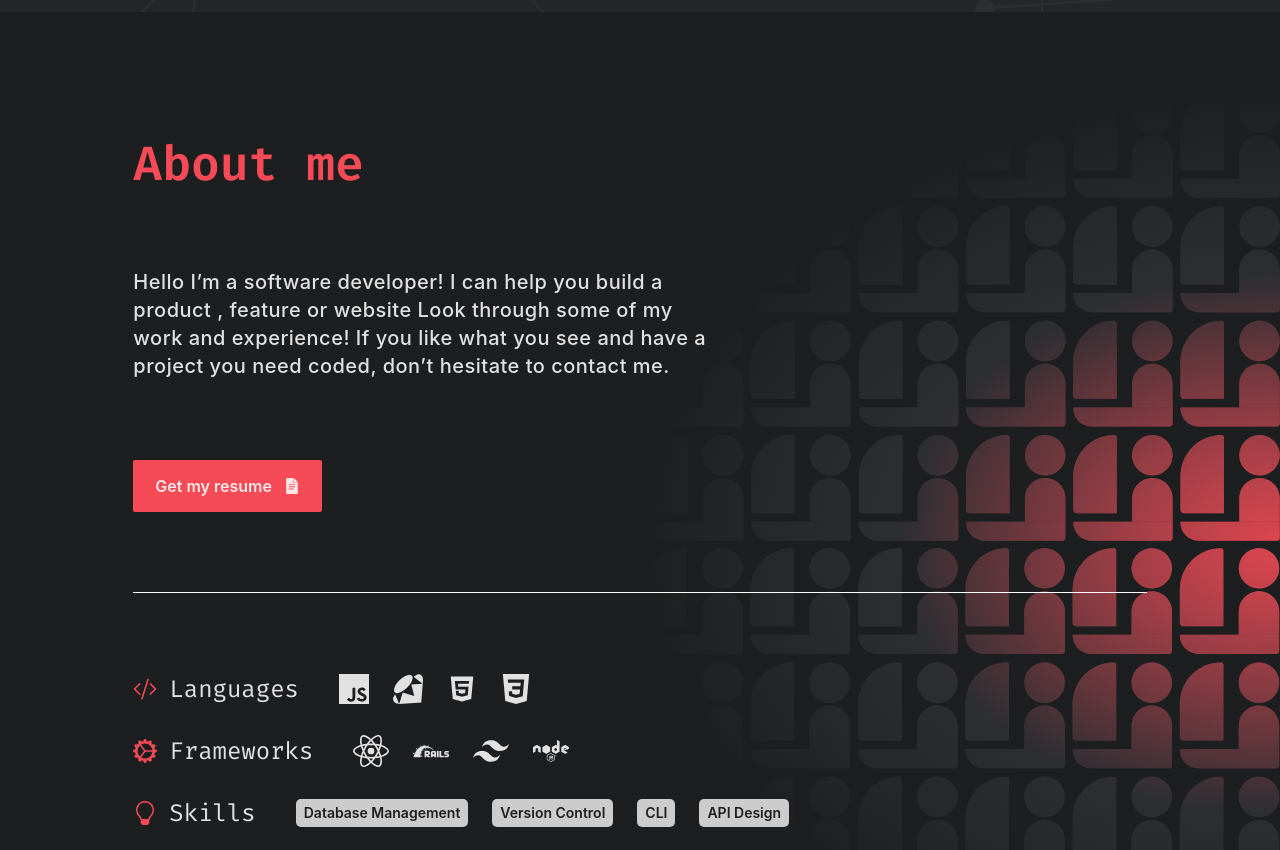
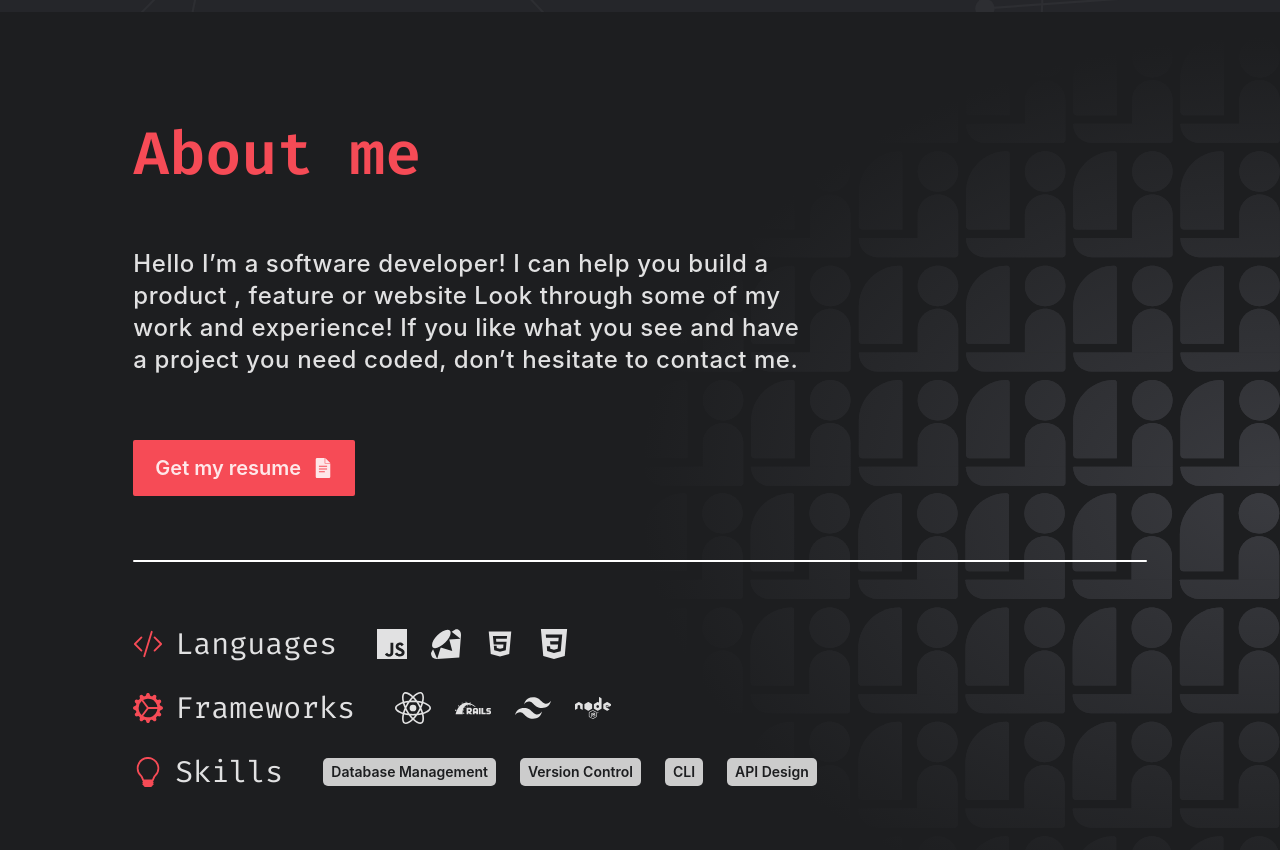
Before and after one commit to Alejuda/react-portfolio, a React (Vite) app: page / in a window 1280 px wide. Shown: the part 1840-2690 px from the top of the page. Built offline with nearby package versions, Linux system fonts and the light colour scheme.

Commit message:
Change about background

```diff
--- a/src/components/About.jsx
+++ b/src/components/About.jsx
@@ -13,12 +13,12 @@ import { FaNode } from "react-icons/fa";
 
 function About() {
   return (
-    <section className="w-screen px-8 py-32 bg-gray_3 about">
-      <div className="max-w-screen-2xl flex flex-col gap-20 pb-10 w-5/6 m-auto">
-        <h2 className="text-5xl whitespace-nowrap font-semibold fira-code text-primaryRed">
+    <section className="w-screen px-8 py-28 bg-gray_3 about">
+      <div className="max-w-screen-2xl flex flex-col gap-16 pb-10 w-5/6 m-auto">
+        <h2 className="text-6xl whitespace-nowrap font-semibold fira-code text-primaryRed">
           About me
         </h2>
-        <p className="text-start max-w-xl text-xl font-medium tracking-wide">
+        <p className="text-start max-w-2xl text-2xl font-medium tracking-wide">
           Hello I’m a software developer! I can help you build a product ,
           feature or website Look through some of my work and experience! If you
           like what you see and have a project you need coded, don’t hesitate to
@@ -27,14 +27,14 @@ function About() {
         <a
           href="../assets/files/MyResume.pdf"
           download="MyResume.pdf"
-          className="self-start transition-all flex items-center rounded-sm gap-3 border-2 border-primaryRed whitespace-nowrap bg-primaryRed font-semibold py-3 px-5 hover:bg-red-100 hover:text-gray_2"
+          className="self-start text-xl transition-all flex items-center rounded-sm gap-3 border-2 border-primaryRed whitespace-nowrap bg-primaryRed font-semibold py-3 px-5 hover:bg-red-100 hover:text-gray_2"
         >
           Get my resume <SiGoogledocs />
         </a>
-        <div className="h-[1px] bg-white w-full" />
+        <div className="h-[2px] rounded-full bg-white w-full" />
         <div className="flex flex-col gap-7">
           <div className="flex gap-10 ">
-          <h4 className="fira-code flex items-center gap-3 text-2xl"><BsCodeSlash className="text-primaryRed"/> Languages</h4>
+          <h4 className="fira-code flex items-center gap-3 text-3xl"><BsCodeSlash className="text-primaryRed"/> Languages</h4>
             <div className="flex items-center justify-start flex-1 text-3xl gap-6">
               <SiJavascript />
               <SiRuby />
@@ -43,7 +43,7 @@ function About() {
             </div>
           </div>
           <div className="flex gap-10 ">
-          <h4 className="fira-code flex items-center gap-3 text-2xl"><BsGearWideConnected className="text-primaryRed"/> Frameworks</h4>
+          <h4 className="fira-code flex items-center gap-3 text-3xl"><BsGearWideConnected className="text-primaryRed"/> Frameworks</h4>
             <div className="flex items-center justify-start flex-1 text-4xl gap-6">
               <SiReact />
               <SiRubyonrails />
@@ -52,7 +52,7 @@ function About() {
             </div>
           </div>
           <div className="flex gap-10 ">
-            <h4 className="fira-code flex items-center gap-3 text-2xl"><BsLightbulb className="text-primaryRed"/> Skills</h4>
+            <h4 className="fira-code flex items-center gap-3 text-3xl"><BsLightbulb className="text-primaryRed"/> Skills</h4>
             <div className="flex items-center justify-start flex-1 text-sm flex-wrap gap-6">
               <span className="skills">Database Management</span>
               <span className="skills">Version Control</span>
--- a/src/index.css
+++ b/src/index.css
@@ -138,7 +138,7 @@
 }
 
 .about {
-  background-image: url('./assets/about-7.svg');
+  background-image: url('./assets/about-last.svg');
   background-size: contain;
   background-position: bottom right;
   background-repeat: no-repeat;
```
Also changed, not shown: src/assets/about-last.svg (added).
